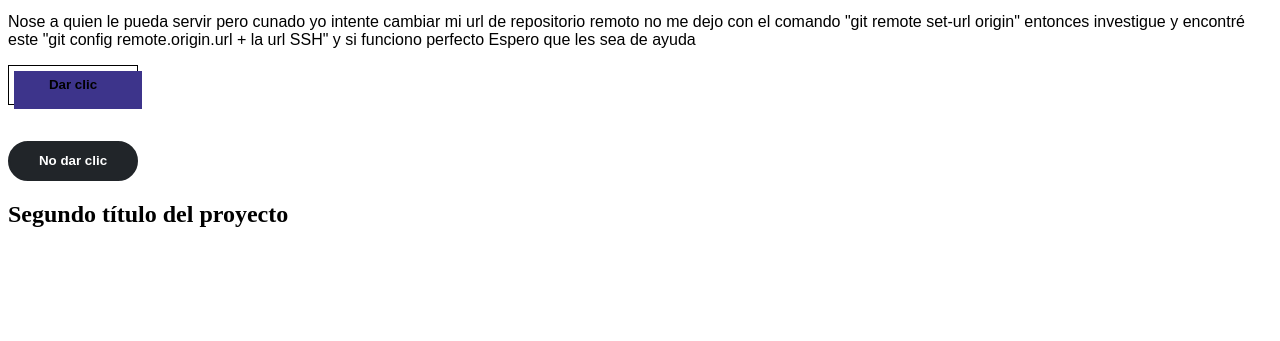
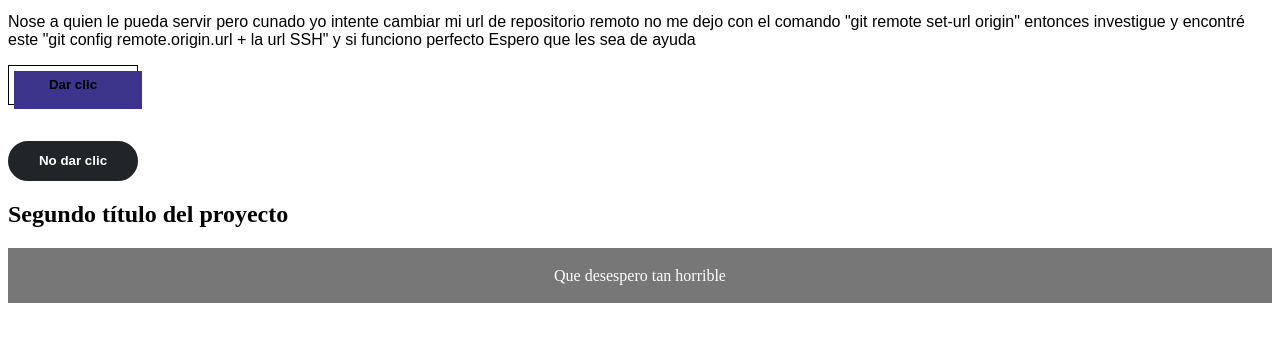
Before and after one commit to teomejia22/PersonalProject, a plain HTML site: page index.html in a window 1280 px wide. Shown: the part 101-442 px from the top of the page. Drawn offline with Linux system fonts and the light colour scheme.

Commit message:
Footer terminado

```diff
--- a/index.html
+++ b/index.html
@@ -17,5 +17,8 @@
     <button class="css-button-retro--blue">Dar clic</button><br><br><br>
     <button class="css-button-fully-rounded--black">No dar clic</button>
     <h2>Segundo título del proyecto</h2>
+    <footer>
+        Que desespero tan horrible
+    </footer>
 </body>
 </html>
--- a/styles.css
+++ b/styles.css
@@ -60,3 +60,10 @@
     background: #fff;
     color: #212529
 }
+
+footer{
+    background: #777;
+    color: white;
+    text-align: center;
+    padding: 0.5cm;
+}
```
